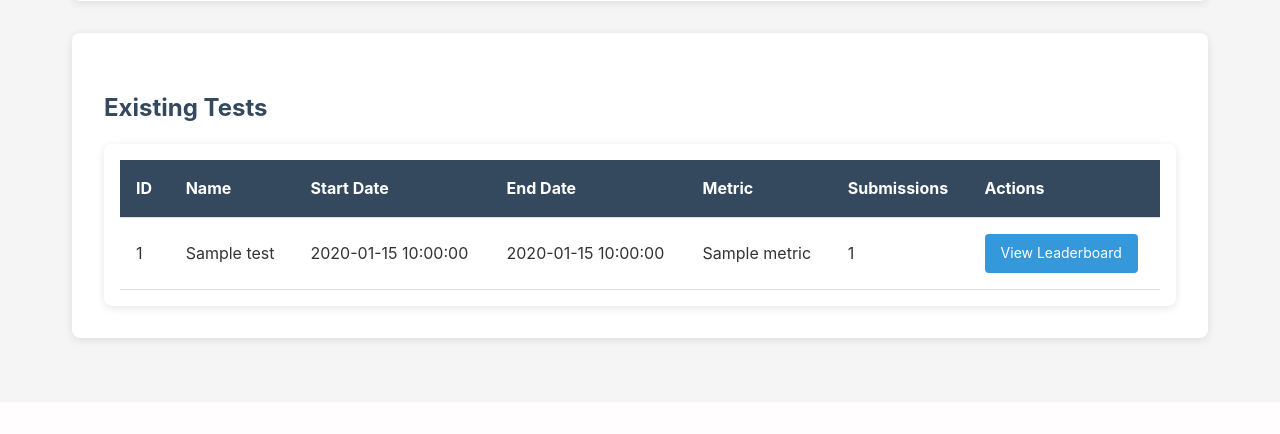
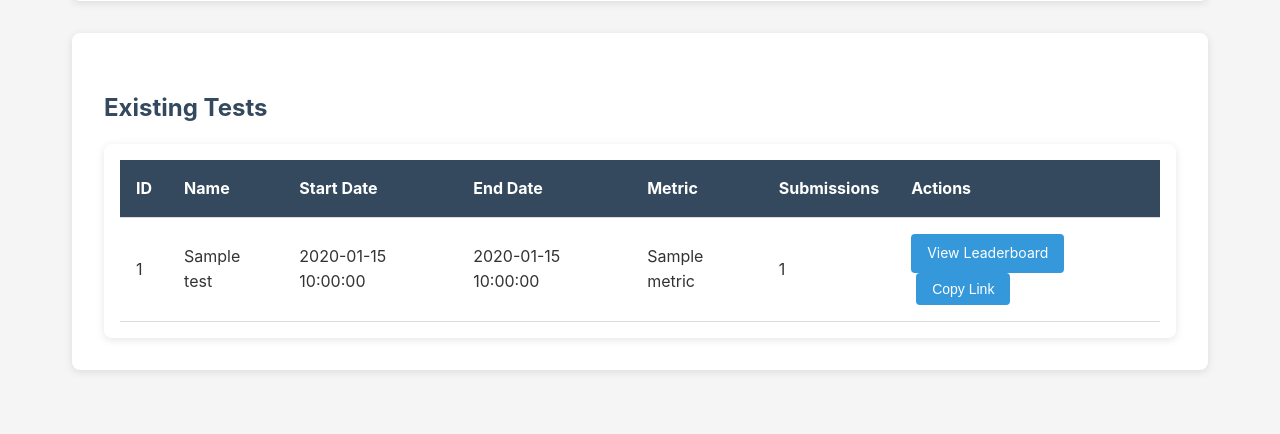
Before and after one commit to Elikplim-N/predict-it, a Flask app: template templates/admin.html in a window 1280 px wide. Shown: the part 1147-1581 px from the top of the page. Before the commit the page ends 1492 px from the top, so only its background shows below. Run offline with Flask 3, Linux system fonts and the light colour scheme; the template is opened without the code that fills it: most values are stand-ins (such as "Sample title", 1, 10 or a date in 2020).

Commit message:
Add copy link button for sharing tests with students

```diff
--- a/templates/admin.html
+++ b/templates/admin.html
@@ -68,6 +68,7 @@
                         <td>{{ submissions|selectattr('test_id', 'equalto', test.id)|list|length }}</td>
                         <td>
                             <a href="{{ url_for('leaderboard', test_id=test.id) }}" class="btn btn-small">View Leaderboard</a>
+                            <button onclick="copyTestLink({{ test.id }})" class="btn btn-small" style="margin-left: 5px;">Copy Link</button>
                         </td>
                     </tr>
                     {% endfor %}
@@ -78,4 +79,15 @@
         <p>No tests created yet.</p>
     {% endif %}
 </div>
+
+<script>
+function copyTestLink(testId) {
+    const link = window.location.origin + '/test/' + testId;
+    navigator.clipboard.writeText(link).then(() => {
+        alert('Test link copied to clipboard!\n\n' + link + '\n\nShare this link with students.');
+    }).catch(err => {
+        alert('Link: ' + link);
+    });
+}
+</script>
 {% endblock %}
```
